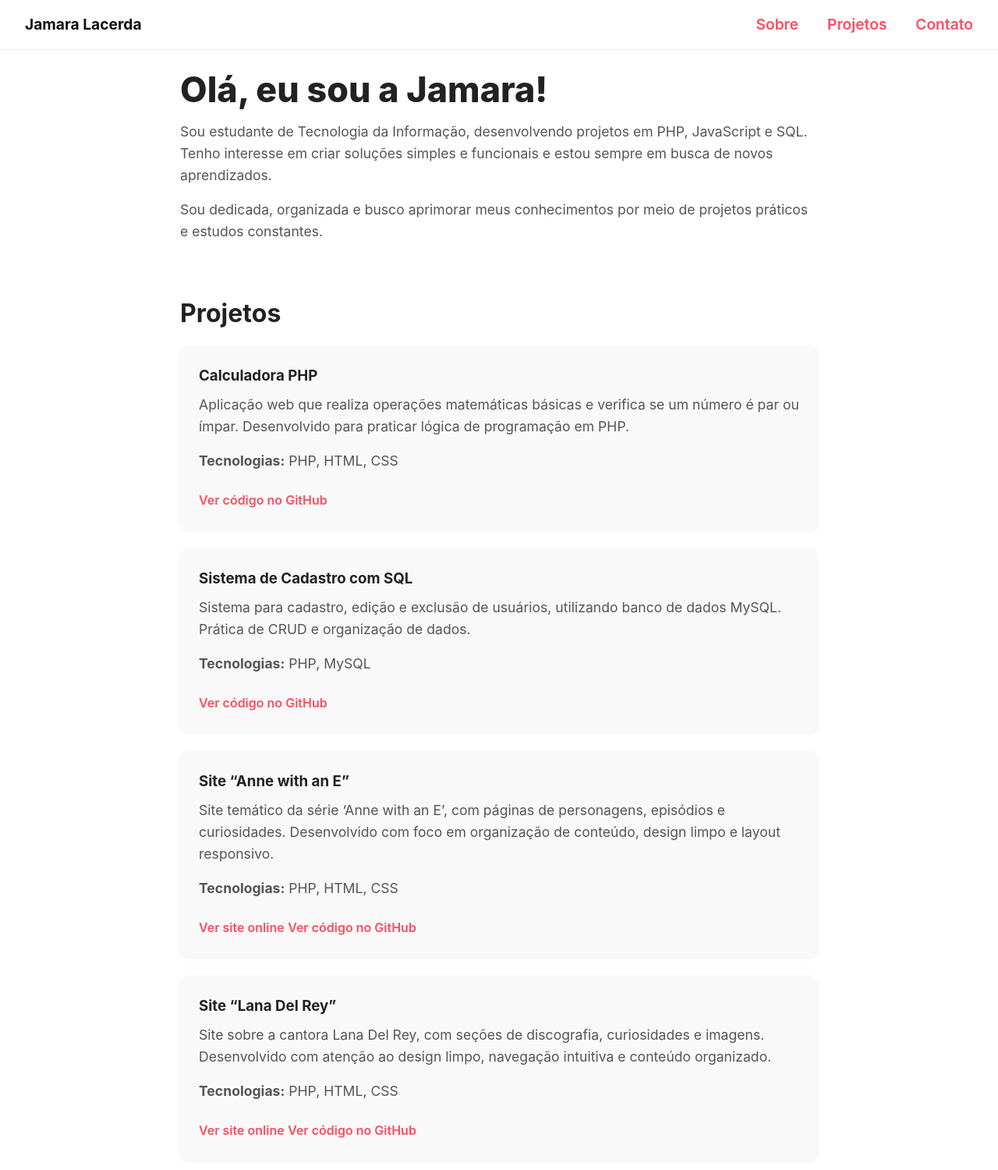
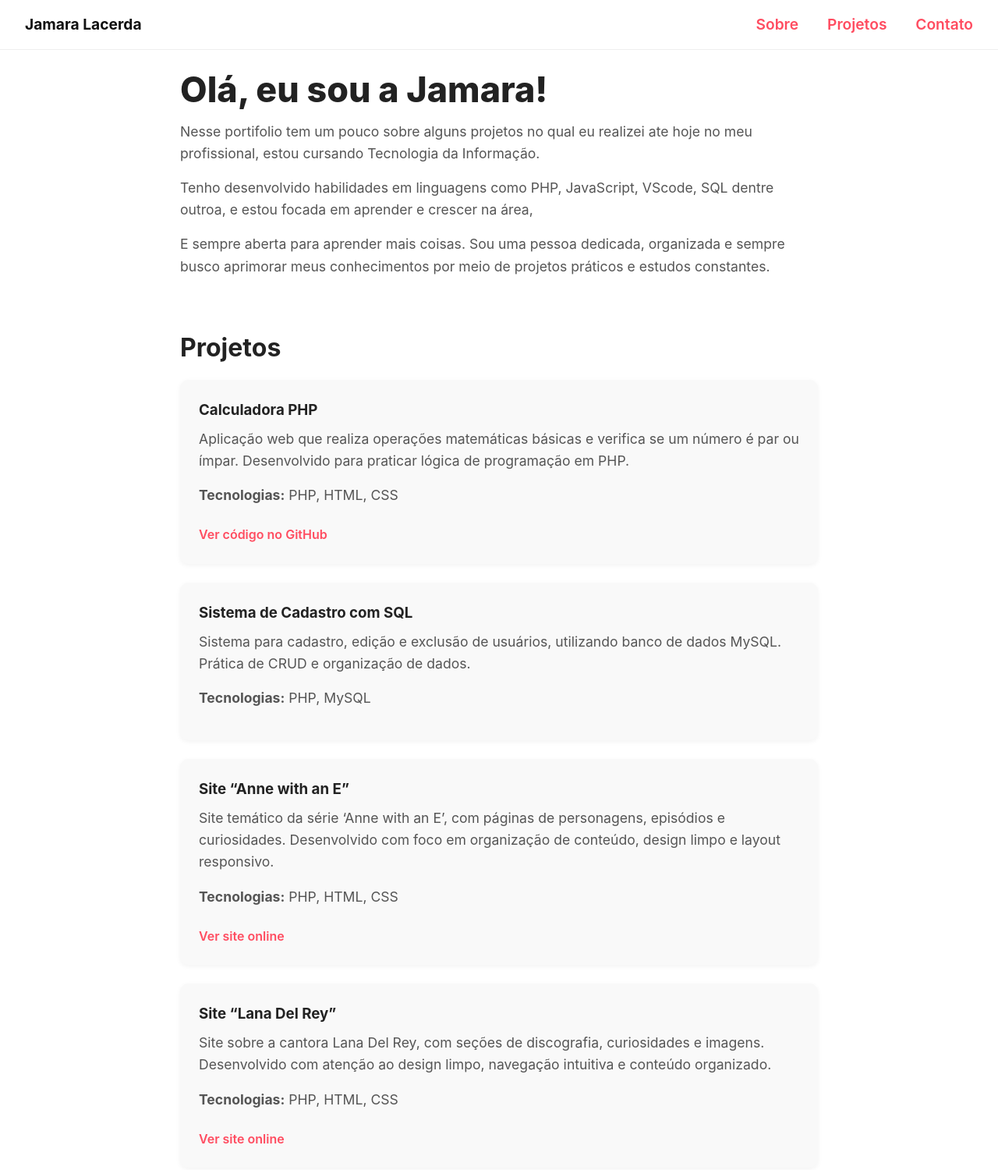
Before and after one commit to JamaraLacerda/Portf-lio-, a plain HTML site: page index.html in a window 1280 px wide. Shown: the top 1500 px of the page at 78% size. Drawn offline with Linux system fonts and the light colour scheme.

Commit message:
Update index.html

```diff
--- a/index.html
+++ b/index.html
@@ -92,10 +92,11 @@
 
 <main>
   <section id="about">
-    <h1>Olá, eu sou a Jamara!</h1>
-    <p>Sou estudante de Tecnologia da Informação, desenvolvendo projetos em PHP, JavaScript e SQL. Tenho interesse em criar soluções simples e funcionais e estou sempre em busca de novos aprendizados.</p>
-    <p>Sou dedicada, organizada e busco aprimorar meus conhecimentos por meio de projetos práticos e estudos constantes.</p>
-  </section>
+      <h1>Olá, eu sou a Jamara!</h1>
+      <p>Nesse portifolio tem um pouco sobre alguns projetos no qual eu realizei ate hoje no meu profissional, estou cursando Tecnologia da Informação.</p>
+      <p>Tenho desenvolvido habilidades em linguagens como PHP, JavaScript, VScode, SQL dentre outroa, e estou focada em aprender e crescer na área,
+      <p>E sempre aberta para aprender mais coisas. Sou uma pessoa dedicada, organizada e sempre busco aprimorar meus conhecimentos por meio de projetos práticos e estudos constantes.</p>
+ </section>
 
   <section id="projects">
     <h2>Projetos</h2>
@@ -111,7 +112,6 @@
       <h3>Sistema de Cadastro com SQL</h3>
       <p>Sistema para cadastro, edição e exclusão de usuários, utilizando banco de dados MySQL. Prática de CRUD e organização de dados.</p>
       <p><strong>Tecnologias:</strong> PHP, MySQL</p>
-      <a href="#" target="_blank" rel="noopener noreferrer">Ver código no GitHub</a>
     </div>
 
     <div class="project">
@@ -119,7 +119,7 @@
       <p>Site temático da série ‘Anne with an E’, com páginas de personagens, episódios e curiosidades. Desenvolvido com foco em organização de conteúdo, design limpo e layout responsivo.</p>
       <p><strong>Tecnologias:</strong> PHP, HTML, CSS</p>
       <a href="https://anne.infinityfreeapp.com/" target="_blank" rel="noopener noreferrer">Ver site online</a>
-      <a href="#" target="_blank" rel="noopener noreferrer">Ver código no GitHub</a>
+      <a href="#" target="_blank" rel="noopener noreferrer"></a>
     </div>
 
     <div class="project">
@@ -127,7 +127,7 @@
       <p>Site sobre a cantora Lana Del Rey, com seções de discografia, curiosidades e imagens. Desenvolvido com atenção ao design limpo, navegação intuitiva e conteúdo organizado.</p>
       <p><strong>Tecnologias:</strong> PHP, HTML, CSS</p>
       <a href="https://laninhadiva.infinityfreeapp.com/" target="_blank" rel="noopener noreferrer">Ver site online</a>
-      <a href="#" target="_blank" rel="noopener noreferrer">Ver código no GitHub</a>
+      <a href="#" target="_blank" rel="noopener noreferrer"></a>
     </div>
 
   </section>
```
